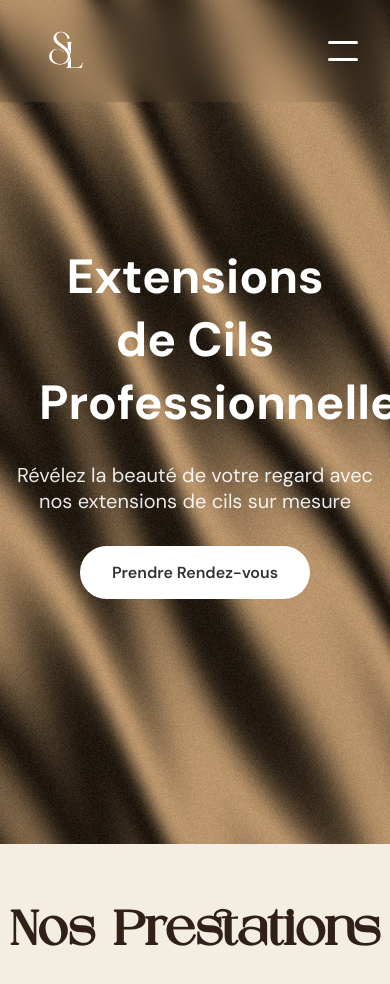
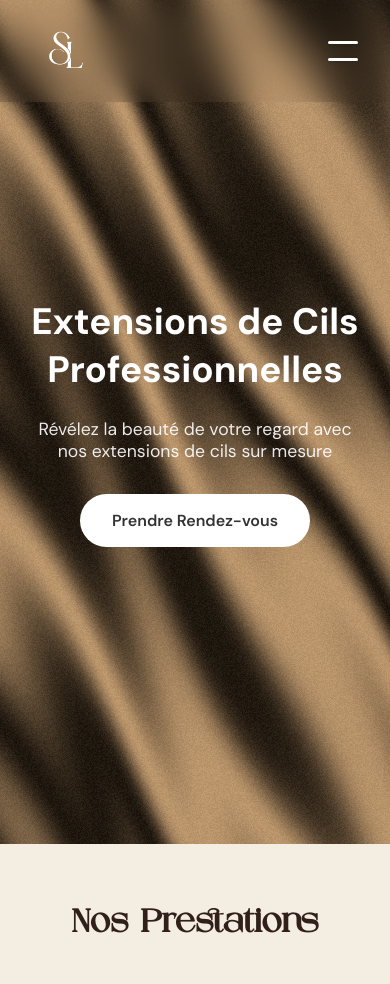
Before and after one commit to lauraocampogil/Shiynelly-lashes-web, a React (Vite) app in the folder Shiynelly Lashes/: page / in a window 390 px wide. Shown: the top 984 px of the page. Built offline with nearby package versions, Linux system fonts and the light colour scheme.

Commit message:
Added responsive for 360px for the H1 title

```diff
--- a/Shiynelly Lashes/src/index.css
+++ b/Shiynelly Lashes/src/index.css
@@ -357,6 +357,20 @@ h2 {
 	.hamburger {
 		display: flex;
 	}
+	.hero-content {
+		padding: 0 0.5rem;
+	}
+	.hero-title {
+		width: 90%;
+		font-size: 2.7rem;
+	}
+	.hero-subtitle {
+		width: 90%;
+		font-size: 1.2rem;
+	}
+	h2 {
+		font-size: 2rem;
+	}
 }
 
 @media (max-width: 600px) {
@@ -368,3 +382,40 @@ h2 {
 		display: none;
 	}
 }
+@media (max-width: 400px) {
+	.hero-content {
+		padding: 0 0.5rem;
+	}
+	.hero-title {
+		width: 95%;
+		font-size: 2.3rem;
+		padding: 0 0.5rem;
+	}
+	.hero-subtitle {
+		width: 90%;
+		font-size: 1.1rem;
+	}
+}
+@media (max-width: 360px) {
+	.hero-content {
+		padding: 0 0.25rem;
+	}
+	.hero-title {
+		width: 100%;
+		font-size: 2rem;
+		padding: 0 0.5rem;
+		line-height: 1.2;
+	}
+	.hero-subtitle {
+		width: 95%;
+		font-size: 1rem;
+	}
+
+	.navbar-container {
+		padding: 1rem 1rem;
+	}
+
+	.navbar-logo img {
+		height: 50px;
+	}
+}
```
